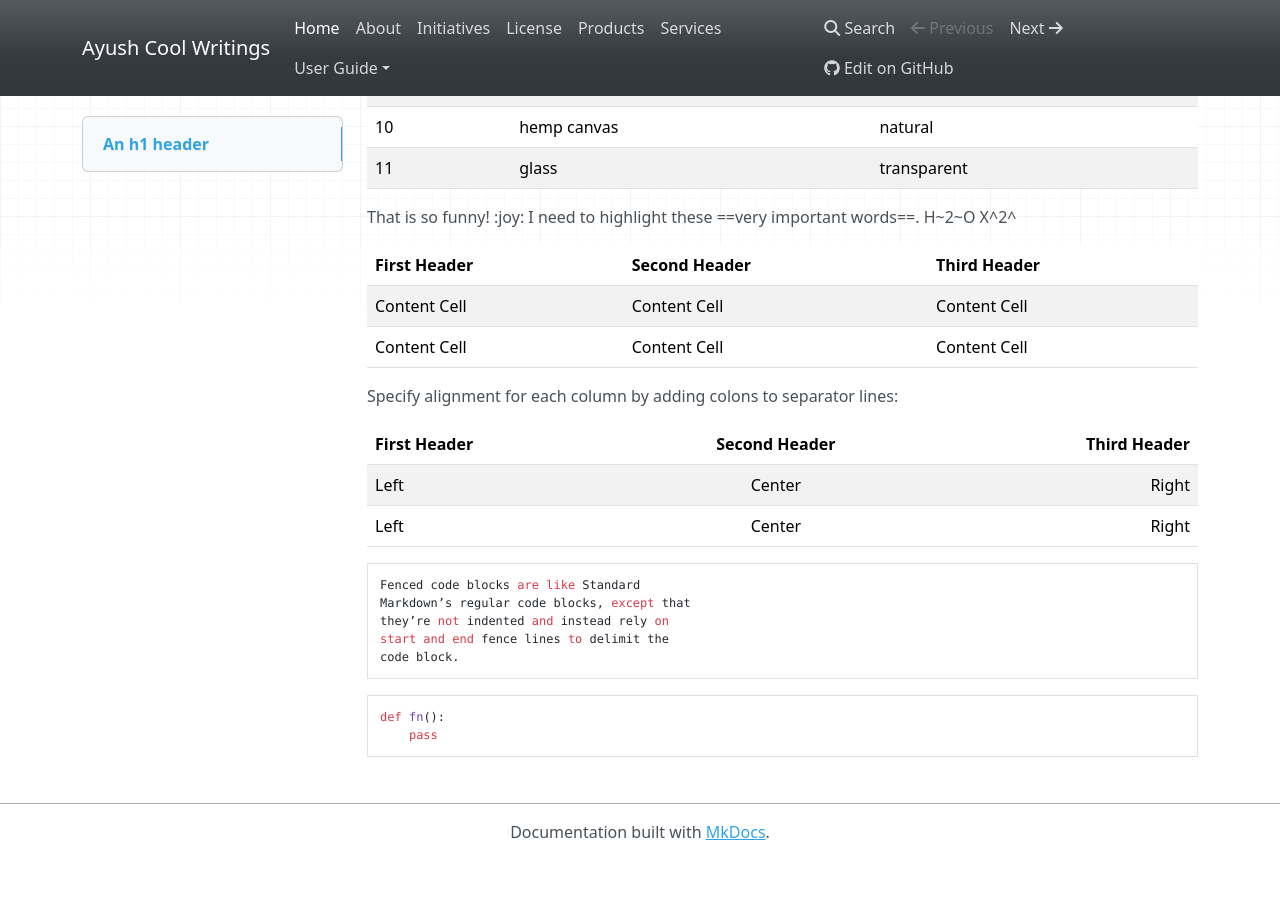
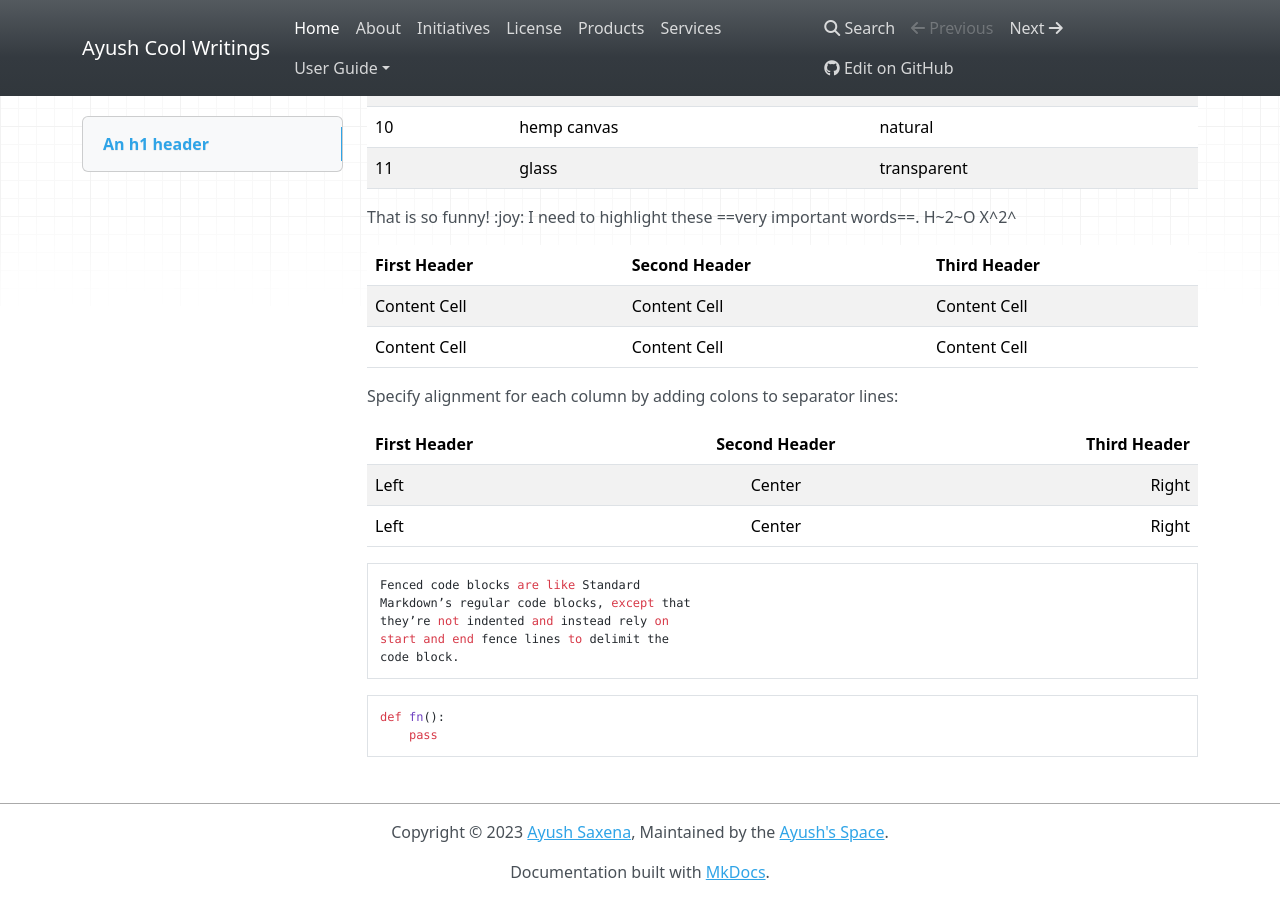
Before and after one commit to ayush78781/Ayush-Writings-Space, an MkDocs documentation site: the page built from docs/index.md, in a window 1280 px wide and 900 px high, scrolled down 1852 px. Built offline with MkDocs 1.6.1, drawn with Linux system fonts in a browser that asks for light colours; nearby versions of some CDN libraries; before the commit the page ends 2712 px from its top, so only the background shows below that.

Commit message:
added copyright issues

```diff
--- a/mkdocs.yml
+++ b/mkdocs.yml
@@ -33,3 +33,8 @@ theme:
         search: 83   # s
     site_name: 'logo.jpg'
     locale: en
+
+copyright: Copyright &copy; 2023 <a href="https://twitter.com/">Ayush Saxena</a>, Maintained by the <a href="/about/release-notes/#maintenance-team">Ayush's Space</a>.
+
+watch:
+    - mkdocs
```
